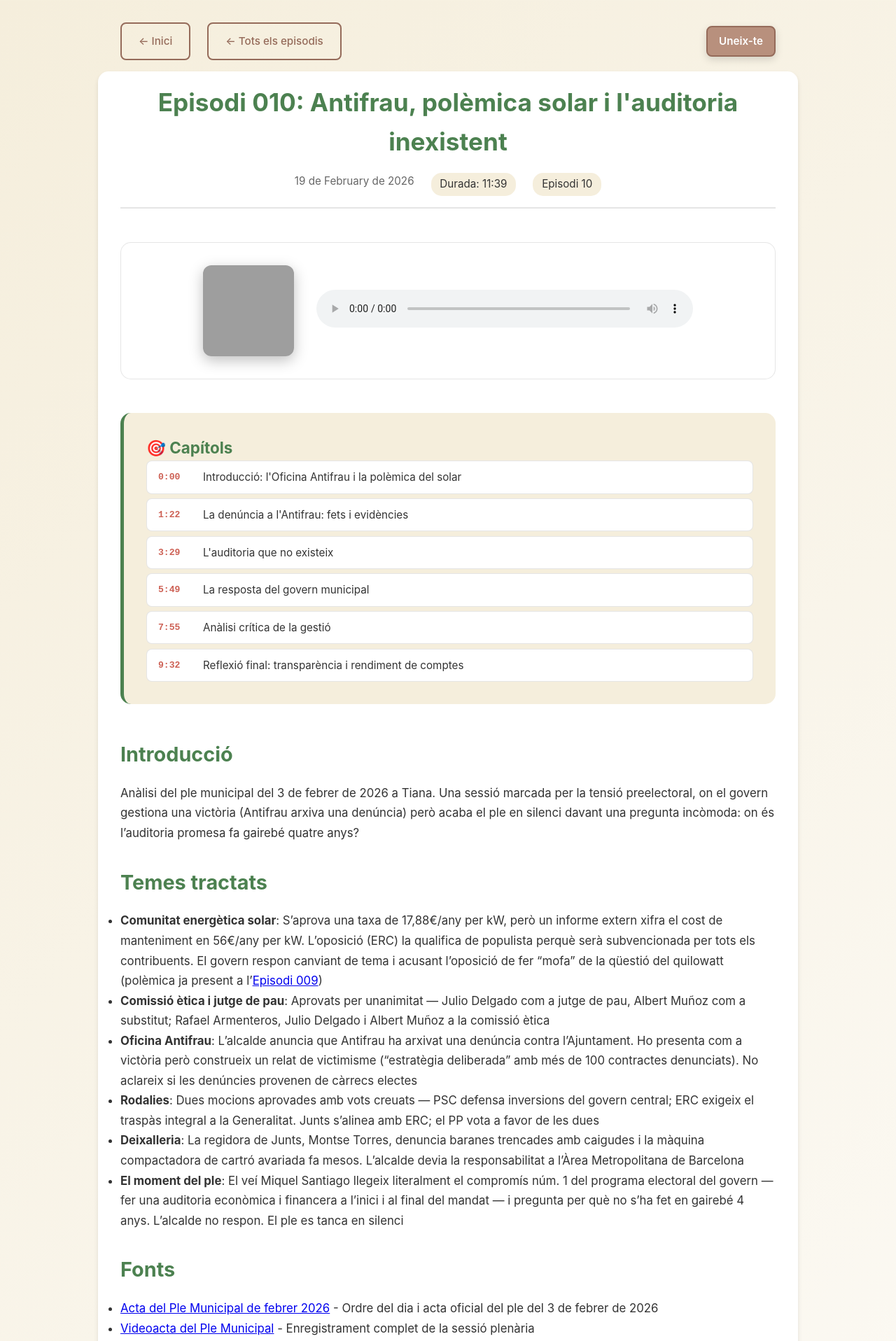
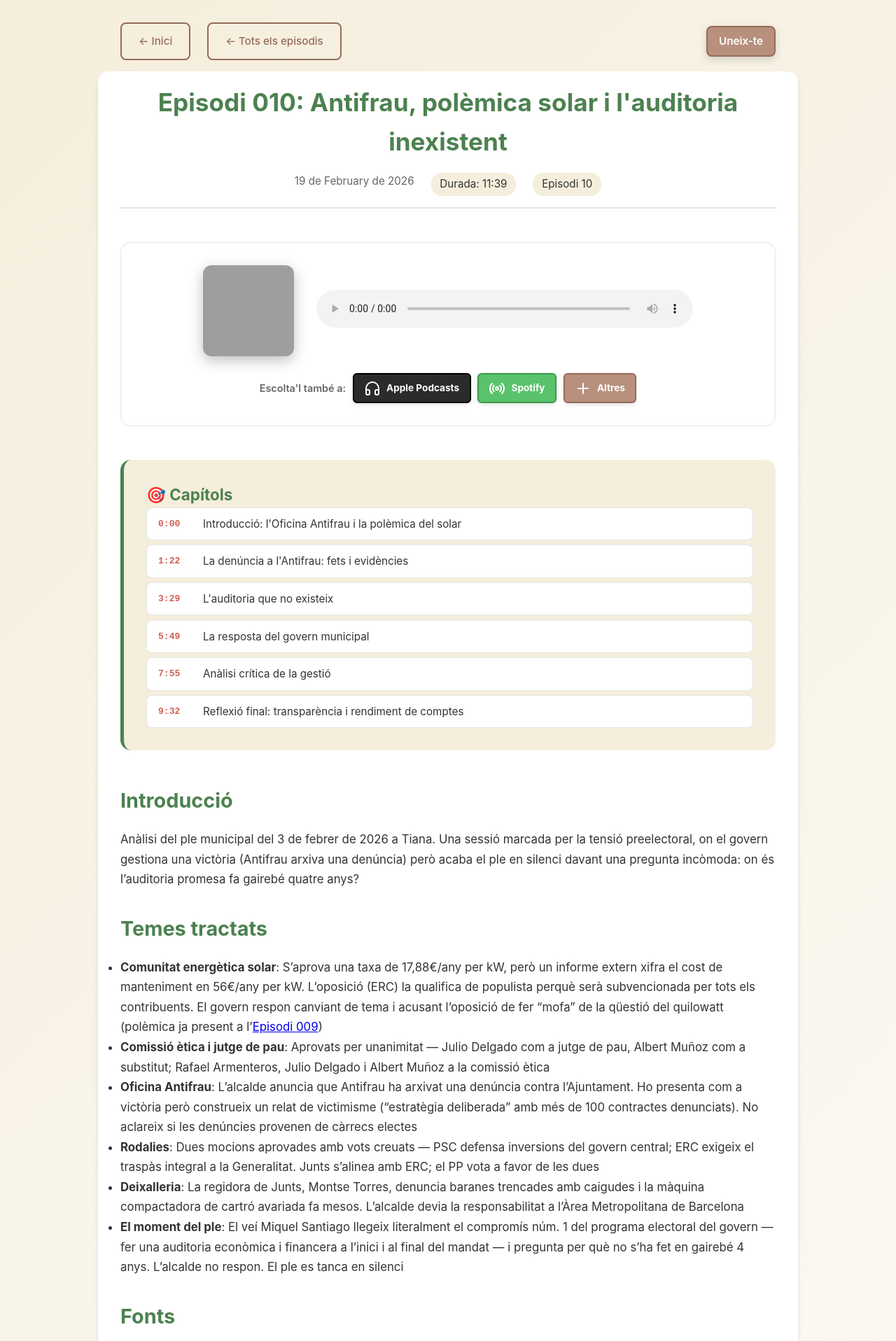
Before and after one commit to cangaieta/podcast, a Jekyll site: the page built from _episodes/010-antifrau-polemica-solar-auditoria-inexistent.md, in a window 1280 px wide. Shown: the top 1916 px of the page at 70% size. Built offline with Jekyll 4.4.1, drawn with Linux system fonts in a browser that asks for light colours; grey boxes are pictures that could not be loaded.

Commit message:
Add compact Apple/Spotify/other buttons under the episode player
"Altres" jumps to the full subscribe section at the bottom of the page.

Co-Authored-By: Claude Opus 5.5 <noreply@anthropic.com>
Claude-Session: https://claude.ai/code/session_01SVfQ658mU7F1HK6MaK2vvg

```diff
--- /dev/null
+++ b/_includes/listen-also.html
@@ -0,0 +1,12 @@
+<div class="listen-also">
+    <span class="listen-also-label">Escolta'l també a:</span>
+    <a href="podcast://cangaieta.github.io/podcast/feed.xml" class="btn btn-apple">
+        <i data-feather="headphones"></i> Apple Podcasts
+    </a>
+    <a href="https://open.spotify.com/show/5OIfbifnoKDc6ohDDkv3dt" target="_blank" rel="noopener" class="btn btn-spotify">
+        <i data-feather="radio"></i> Spotify
+    </a>
+    <a href="#subscribe" class="btn btn-primary">
+        <i data-feather="plus"></i> Altres
+    </a>
+</div>
--- a/_layouts/episode.html
+++ b/_layouts/episode.html
@@ -46,6 +46,7 @@ layout: landing
       El teu navegador no suporta l'element d'audio.
     </audio>
     {% endif %}
+    {% include listen-also.html %}
   </div>
   {% endif %}
 
@@ -252,6 +253,33 @@ layout: landing
   padding: 0.3rem 0.8rem;
   border-radius: 15px;
   color: var(--text-primary);
+}
+
+.listen-also {
+  display: flex;
+  align-items: center;
+  justify-content: center;
+  flex-wrap: wrap;
+  gap: 0.6rem;
+  margin-top: 1.5rem;
+}
+
+.listen-also-label {
+  color: var(--text-tertiary);
+  font-size: 0.9rem;
+  font-weight: 600;
+}
+
+.listen-also .btn {
+  padding: 0.45rem 0.9rem;
+  font-size: 0.85rem;
+  border-radius: 6px;
+  box-shadow: 0 2px 6px rgba(0,0,0,0.12);
+}
+
+.listen-also .btn i {
+  width: 15px;
+  height: 15px;
 }
 
 .audio-player {
```
